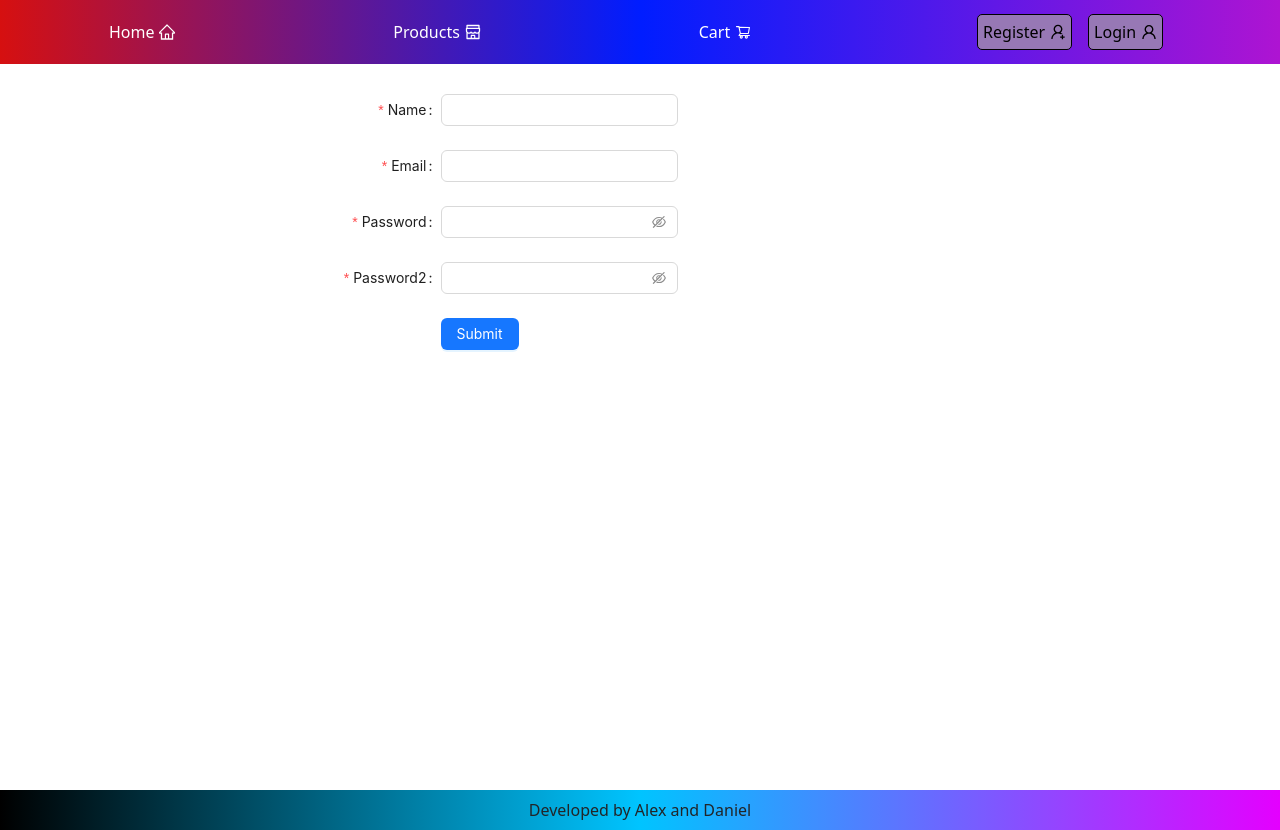
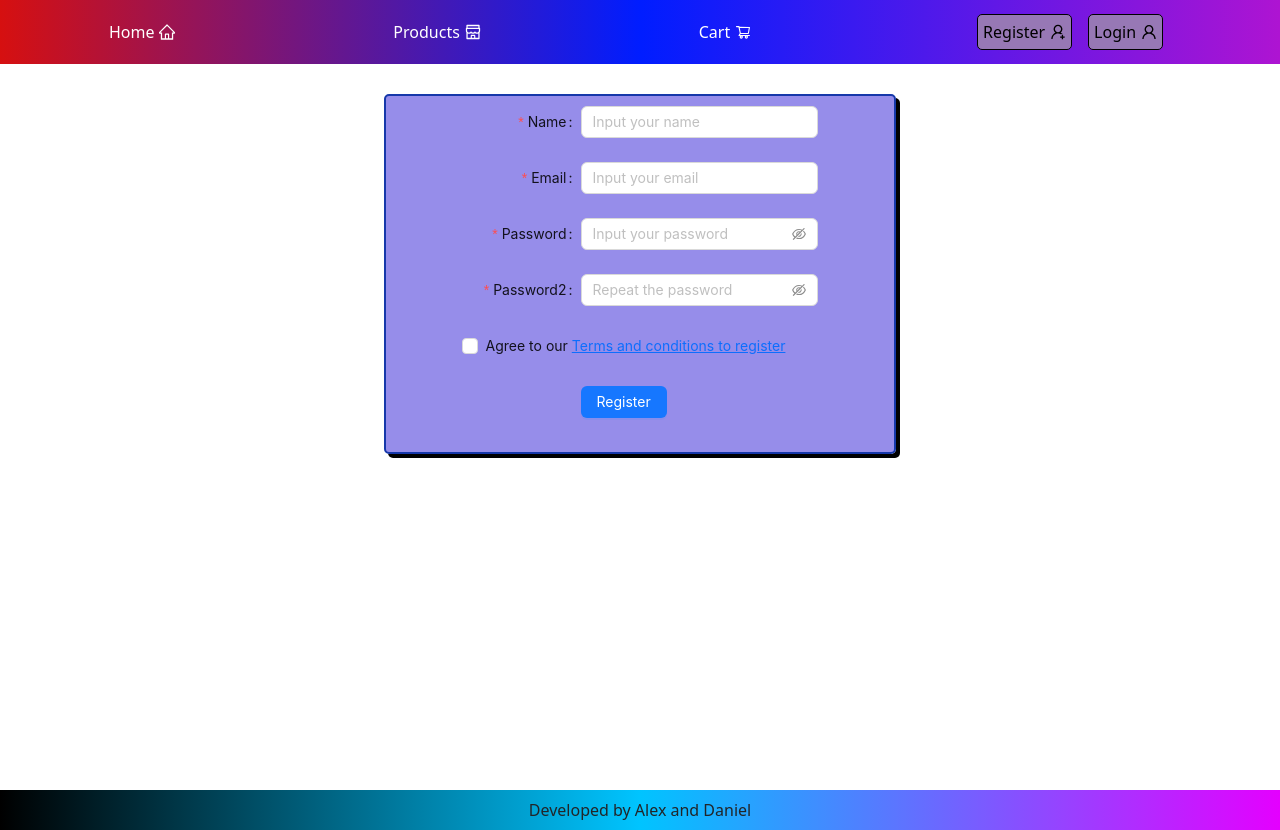
Before and after one commit to DanielMiguelez/e-commerce-React, a React (Create React App) app: page /register in a window 1280 px wide. Built offline with nearby package versions, Linux system fonts and the light colour scheme; the HTML template or start-up script is replaced by a standard one.

Commit message:
validation register

```diff
--- a/src/components/Cart/Cart.jsx
+++ b/src/components/Cart/Cart.jsx
@@ -5,7 +5,7 @@
 import { Card, Button } from "antd";
 
 const Cart = () => {
-  const { cart, clearCart, createOrder } = useContext(ProductContext);
+  const { cart, clearCart, createOrder, product } = useContext(ProductContext);
 
   useEffect(() => {
     localStorage.setItem("cart", JSON.stringify(cart));
@@ -31,6 +31,7 @@
             border: "2px solid black",
           }}
         >
+          <div className="product-img"><img className="card-img" src={'http://localhost:3001/' + product.img_product} alt='Product' /></div>
           <p> {cartItem.price.toFixed(2)} €</p>
           <br />
           <p> {cartItem.description} €</p>
--- a/src/components/Cart/Cart.scss
+++ b/src/components/Cart/Cart.scss
@@ -1,12 +1,15 @@
 .productcardspace{
-
+    display: flex;
+    flex-flow: wrap;
+    flex: 1 1 auto,
 
 }
 
 .cardproduct{
-    background-color: rgb(25, 43, 209);
+    background-color: rgb(255, 255, 255);
     margin: 10px;
     padding: 15px;
     text-align: center;
     box-shadow: 4px 4px rgb(74, 64, 64);
+    width: 24%;
 }
--- a/src/components/Login/Login.jsx
+++ b/src/components/Login/Login.jsx
@@ -7,7 +7,6 @@
 
 const Login = () => {
   const { login } = useContext(UserContext);
-  // eslint-disable-next-line
   const navigate = useNavigate();
   const onFinish = (values) => {
     login(values);
@@ -19,11 +18,13 @@
       if (foundToken) {
         navigate("/profile");
       }
-
   }, [login]);
 
   return (
+
     <div className="container">
+
+      <hr />
       <Form
         name="basic"
         labelCol={{ span: 8 }}
@@ -37,17 +38,21 @@
           name="email"
           rules={[{ required: true,
             type:"email",
-            message: "Please input your email!" }]}
+            message: "Please input your email!" },
+          ]}
+          hasFeedback
         >
-          <Input />
+          <Input placeholder="type your email" />
         </Form.Item>
 
         <Form.Item className="input1"
           label="Password"
           name="password"
-          rules={[{ required: true, message: "Please input your password!" }]}
+          rules={[{ required: true, message: "Please input your password!" },
+          {whitespace:true}]}
+          hasFeedback
         >
-          <Input.Password />
+          <Input.Password placeholder="type your password" />
         </Form.Item>
 
         <Form.Item className="input1" wrapperCol={{ offset: 8, span: 16 }}>
--- a/src/components/Login/Login.scss
+++ b/src/components/Login/Login.scss
@@ -4,6 +4,16 @@
    align-items: center;
    margin-left: -70px;
 }
+
 .input1{
     width:400px;
 }
+
+.container{
+    border: 2px solid rgb(22, 56, 170);
+    width: 40%;
+    padding: 10px;
+    box-shadow: 4px 4px black;
+    border-radius: 5px;
+    background-color: rgba($color: #2e1cd5, $alpha: 0.5),
+}
--- a/src/components/Register/Register.jsx
+++ b/src/components/Register/Register.jsx
@@ -1,15 +1,20 @@
 import "./Register.scss";
-import { useContext} from "react";
+import { useContext, useState} from "react";
 import { UserContext } from "../../context/UserContext/UserState";
-import { Form, Input, Button } from "antd";
+import { Form, Input, Button, Checkbox } from "antd";
 import { useNavigate } from "react-router-dom";
 
 const Register = () => {
   const { register } = useContext(UserContext);
   const navigate = useNavigate()
+  const [repetedEmail, setRepetedEmail] = useState(false)
   const onFinish = (values) => {
-    register(values);
-    navigate("/products")
+  const error =  register(values);
+   if (error === ""){
+     navigate("/products")
+   }else{
+    setRepetedEmail(true)
+   }
   };
 
   /*useEffect(() => {
@@ -35,9 +40,11 @@
             required: true,
             type: "text",
             message: "Please input your name!"
-          }]}
+          },
+          {min:3}
+        ]}
         >
-          <Input />
+          <Input  placeholder="Input your name"/>
         </Form.Item>
 
         <Form.Item
@@ -45,11 +52,19 @@
           name="email"
           rules={[{
             required: true,
-            type: "email",
-            message: "Please input your email!"
-          }]}
+            type: "email"
+          },
+          ({_}) => ({
+            validator(_) {
+              if (!repetedEmail){
+                return Promise.resolve("")
+              }
+              return Promise.reject ("email already in use");
+            }
+          }),
+        ]}
         >
-          <Input />
+          <Input  placeholder="Input your email"/>
         </Form.Item>
 
         <Form.Item
@@ -58,27 +73,57 @@
           rules={[{
             required: true,
             type: "password",
-            message: "Please input your password!"
-          }]}
+            message: "Please input your password!" ,
+
+          }, {min:6}
+
+        ]}
+        hasFeedback
         >
-          <Input.Password />
+          <Input.Password  placeholder="Input your password" />
         </Form.Item>
 
         <Form.Item
           label="Password2"
           name="Password2"
-          rules={[{
-            required: true,
-            type: "password",
-            message: "Please repeat the password!"
-          }]}
+          rules={[
+            {
+              required:true,
+            },
+              ({getFieldValue}) => ({
+                validator(_, value) {
+                  if (!value || getFieldValue ("password") === value){
+                    return Promise.resolve("")
+                  }
+                  return Promise.reject ("passwords do not match");
+                }
+              }),
+          ]}
+        hasFeedback
         >
-          <Input.Password />
+
+          <Input.Password  placeholder="Repeat the password"/>
         </Form.Item>
+
+        <Form.Item
+          name="agreement"
+          wrapperCol={{span:24}}
+          valuePropName="checked"
+          rules={[
+              {required : true,
+               message: "Accept our terms please"},
+          ]}
+       >
+          <Checkbox>
+            {""}
+            Agree to our <a href="#"> Terms and conditions to register</a>
+          </Checkbox>
+
+       </Form.Item>
 
         <Form.Item wrapperCol={{ offset: 8, span: 16 }}>
           <Button type="primary" htmlType="submit">
-            Submit
+            Register
           </Button>
         </Form.Item>
       </Form>
--- a/src/components/Register/Register.scss
+++ b/src/components/Register/Register.scss
@@ -3,6 +3,8 @@
     flex-direction: column;
     align-items: center;
     margin-top: 30px;
-    margin-left: -70px;
 
 }
+button:hover{
+    background-color: aquamarine;
+}
--- a/src/context/UserContext/UserState.js
+++ b/src/context/UserContext/UserState.js
@@ -71,11 +71,16 @@
 
   const register = async (user) => {
     const res = await axios.post(API_URL + "/users/createUser", user);
+    if (res.data.ok === false){
+      return(res.data.msg)
+    }else{
+      dispatch({
+        type: "REGISTER",
+        payload: res.data,
 
-    dispatch({
-      type: "REGISTER",
-      payload: res.data,
-    });
+      });
+        return("")
+    }
   };
 
   return (
```
Also changed, not shown: 1 other file (tests, documents, lock files or other folders).
